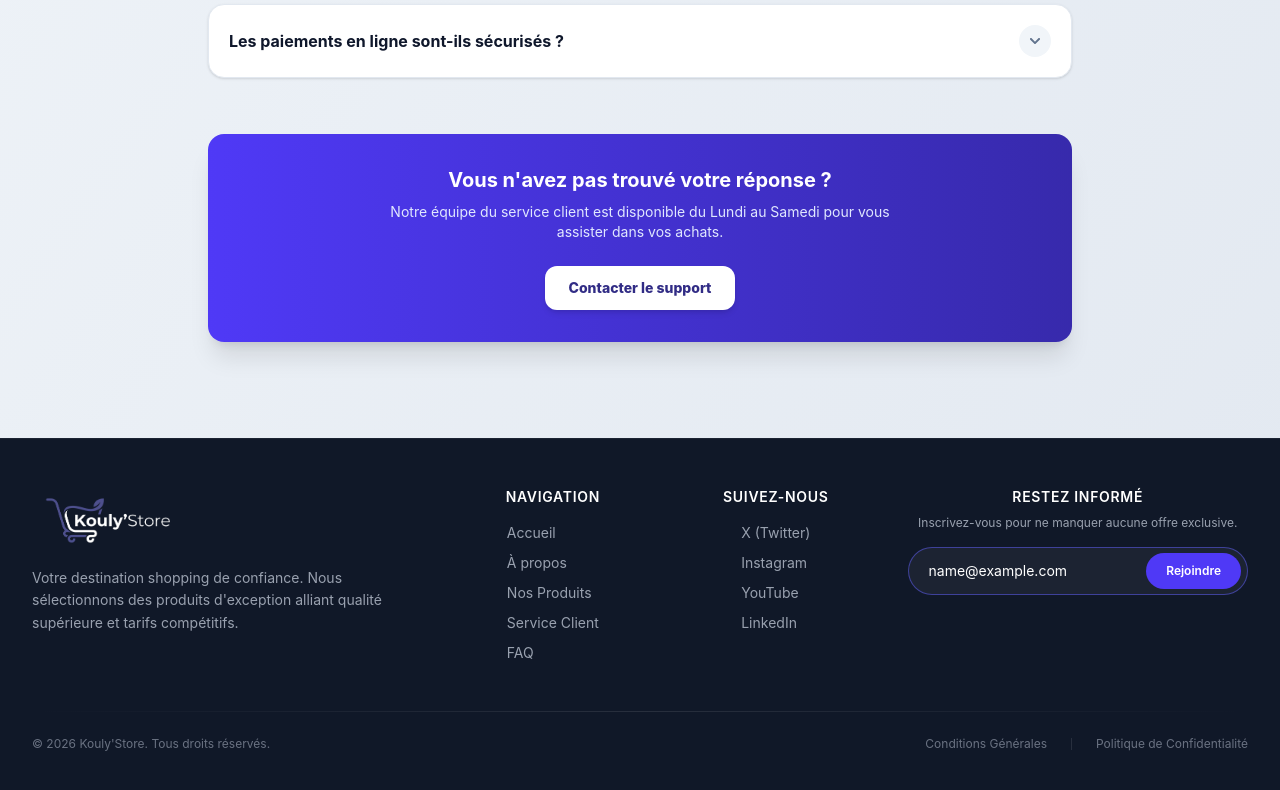
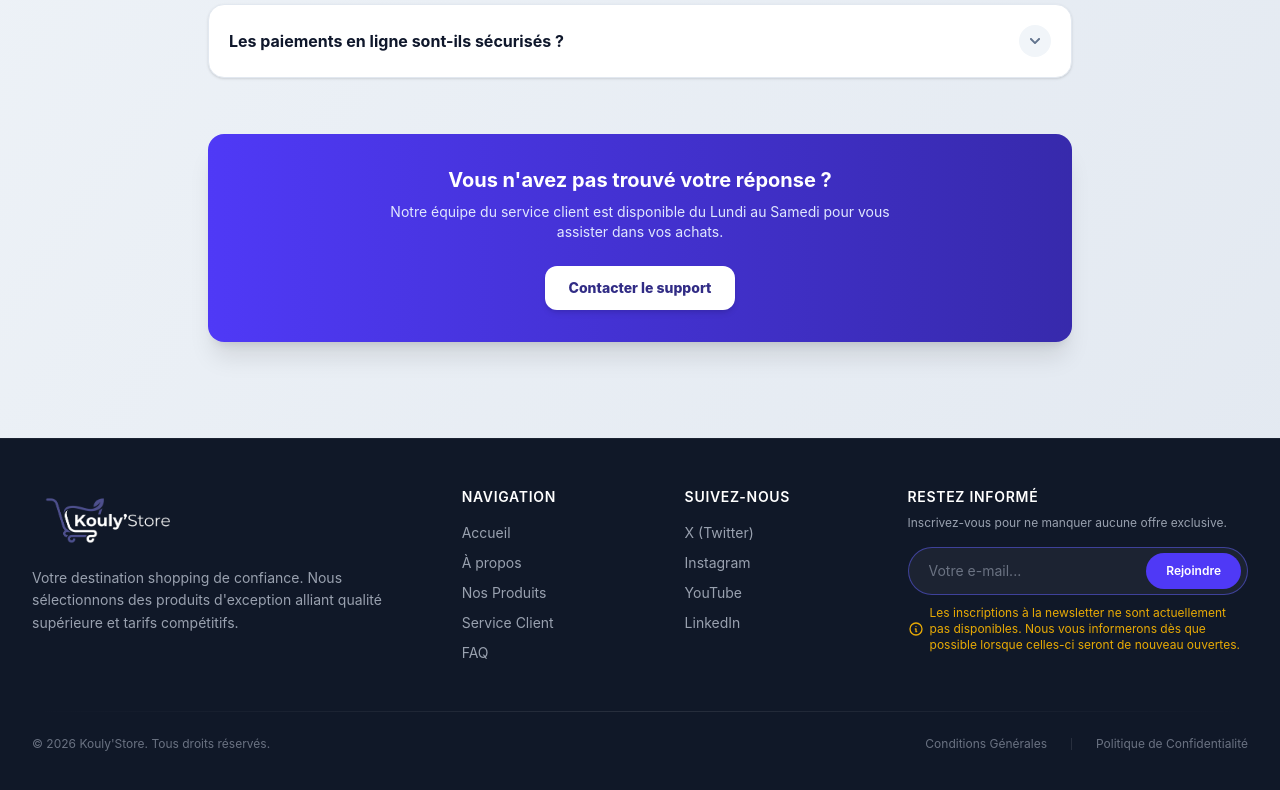
Before and after one commit to judicaelkouly/KoulyStore, a React (Vite) app in the folder frontend/: page /faq in a window 1280 px wide. Both pictures are taken after typing "name@example.com" into the empty fields and a click on the button "Rejoindre". Shown: the part 997-1787 px from the top of the page. Built offline with nearby package versions, Linux system fonts and the light colour scheme; no server answers.

Commit message:
[UPDATE]: msg for the newletter

```diff
--- a/frontend/src/components/Footer.tsx
+++ b/frontend/src/components/Footer.tsx
@@ -1,13 +1,28 @@
+import { useState } from 'react';
 import logo from '../assets/logo4.png';
 
 function Footer() {
+  const [email, setEmail] = useState('');
+  const [newsletterMessage, setNewsletterMessage] = useState('');
+
+  const handleNewsletterSubmit = (e) => {
+    e.preventDefault();
+    if (!email) return;
+
+    // Affiche le message d'information
+    setNewsletterMessage("Les inscriptions à la newsletter ne sont actuellement pas disponibles. Nous vous informerons dès que possible lorsque celles-ci seront de nouveau ouvertes.");
+
+    // Optionnel : Réinitialise le champ email après soumission
+    setEmail('');
+  };
+
   return (
     <footer className="bg-gray-900 py-12 px-4 sm:px-6 lg:px-8 mt-12 w-full border-t border-white/5">
       <div className="w-full max-w-7xl mx-auto">
 
         <div className="grid grid-cols-2 md:flex md:flex-wrap md:justify-between gap-x-6 gap-y-10 lg:gap-x-8">
 
-          {/* Section Marque & Description (Full width sur mobile) */}
+          {/* Section Marque & Description */}
           <div className="col-span-2 md:w-[45%] lg:w-[32%] flex flex-col items-start">
             <a href="/" className="flex items-center gap-3 group">
               <img
@@ -21,8 +36,8 @@ function Footer() {
             </p>
           </div>
 
-          {/* Colonne 1 : Navigation (Côte à côte sur mobile) */}
-          <div className="col-span-1 md:w-[20%] lg:w-[15%] flex flex-col items-center text-left">
+          {/* Colonne 1 : Navigation */}
+          <div className="col-span-1 md:w-[20%] lg:w-[15%] flex flex-col items-start text-left">
             <h3 className="text-xs sm:text-sm text-white font-semibold tracking-wider uppercase">Navigation</h3>
             <div className="flex flex-col gap-2.5 mt-4">
               <a href="#" className="text-sm text-gray-400 hover:text-indigo-400 transition-colors">Accueil</a>
@@ -33,8 +48,8 @@ function Footer() {
             </div>
           </div>
 
-          {/* Colonne 2 : Réseaux Sociaux (Côte à côte sur mobile) */}
-          <div className="col-span-1 md:w-[20%] lg:w-[15%] flex flex-col items-center text-left">
+          {/* Colonne 2 : Réseaux Sociaux */}
+          <div className="col-span-1 md:w-[20%] lg:w-[15%] flex flex-col items-start text-left">
             <h3 className="text-xs sm:text-sm text-white font-semibold tracking-wider uppercase">Suivez-nous</h3>
             <div className="flex flex-col gap-2.5 mt-4">
               <a href="#" className="text-sm text-gray-400 hover:text-indigo-400 transition-colors">X (Twitter)</a>
@@ -44,13 +59,19 @@ function Footer() {
             </div>
           </div>
 
-          {/* Section Newsletter (Full width sur mobile) */}
-          <div className="col-span-2 md:w-[45%] lg:w-[28%] flex flex-col items-center text-left">
+          {/* Section Newsletter */}
+          <div className="col-span-2 md:w-[45%] lg:w-[28%] flex flex-col items-start text-left">
             <h3 className="text-xs sm:text-sm text-white font-semibold tracking-wider uppercase">Restez informé</h3>
             <p className="text-xs text-gray-400 mt-2">Inscrivez-vous pour ne manquer aucune offre exclusive.</p>
-            <form onSubmit={(e) => e.preventDefault()} className="flex items-center border border-white/10 bg-white/5 h-12 w-full max-w-md rounded-full overflow-hidden mt-4 focus-within:border-indigo-500/50 transition-colors">
+
+            <form onSubmit={handleNewsletterSubmit} className="flex items-center border border-white/10 bg-white/5 h-12 w-full max-w-md rounded-full overflow-hidden mt-4 focus-within:border-indigo-500/50 transition-colors">
               <input
                 type="email"
+                value={email}
+                onChange={(e) => {
+                  setEmail(e.target.value);
+                  if (newsletterMessage) setNewsletterMessage(''); // Masque le message si l'utilisateur retape
+                }}
                 placeholder="Votre e-mail..."
                 className="w-full h-full pl-5 outline-none text-sm bg-transparent text-white placeholder-gray-500"
                 required
@@ -62,6 +83,16 @@ function Footer() {
                 Rejoindre
               </button>
             </form>
+
+            {/* Message d'information dynamique */}
+            {newsletterMessage && (
+              <p className="text-xs text-amber-400/90 mt-2.5 animate-fade-in flex items-center gap-1.5">
+                <svg xmlns="http://www.w3.org/2000/svg" className="h-4 w-4 flex-shrink-0" fill="none" viewBox="0 0 24 24" stroke="currentColor">
+                  <path strokeLinecap="round" strokeLinejoin="round" strokeWidth={2} d="M13 16h-1v-4h-1m1-4h.01M21 12a9 9 0 11-18 0 9 9 0 0118 0z" />
+                </svg>
+                {newsletterMessage}
+              </p>
+            )}
           </div>
 
         </div>
```
